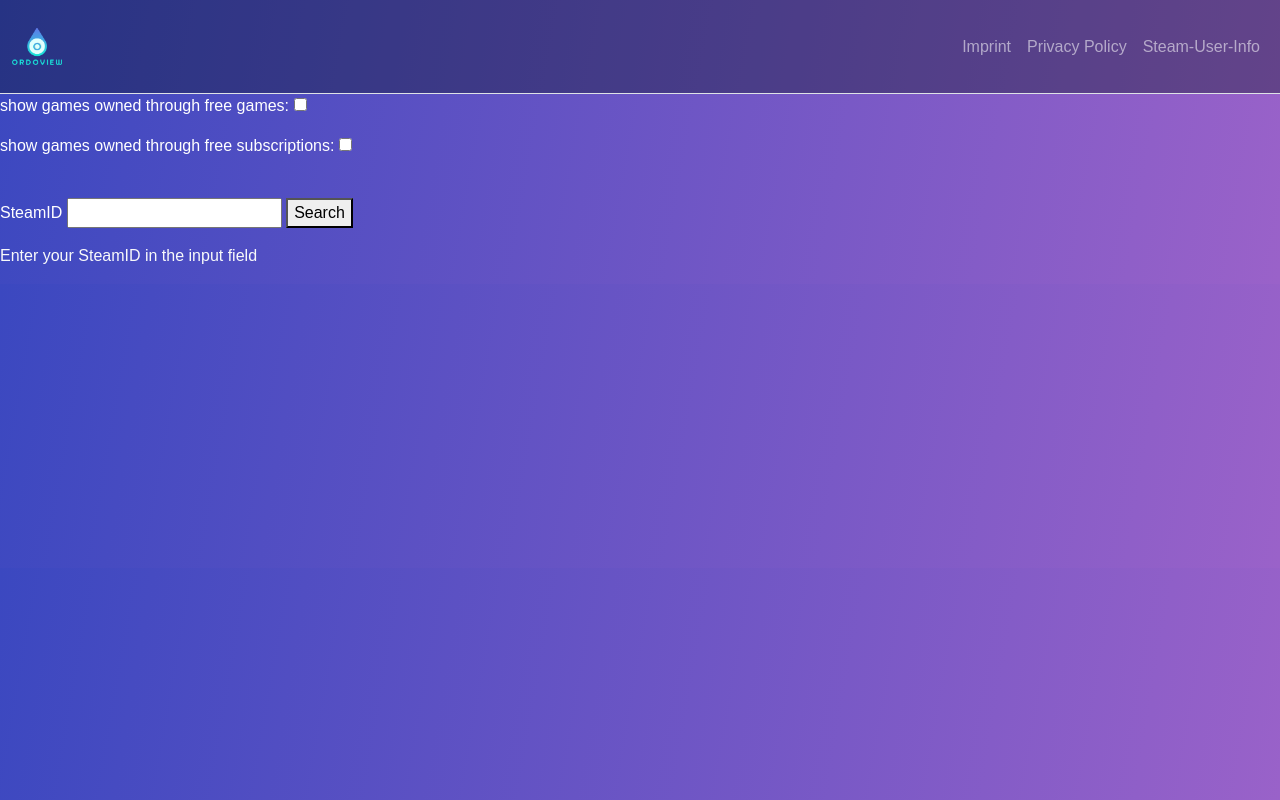
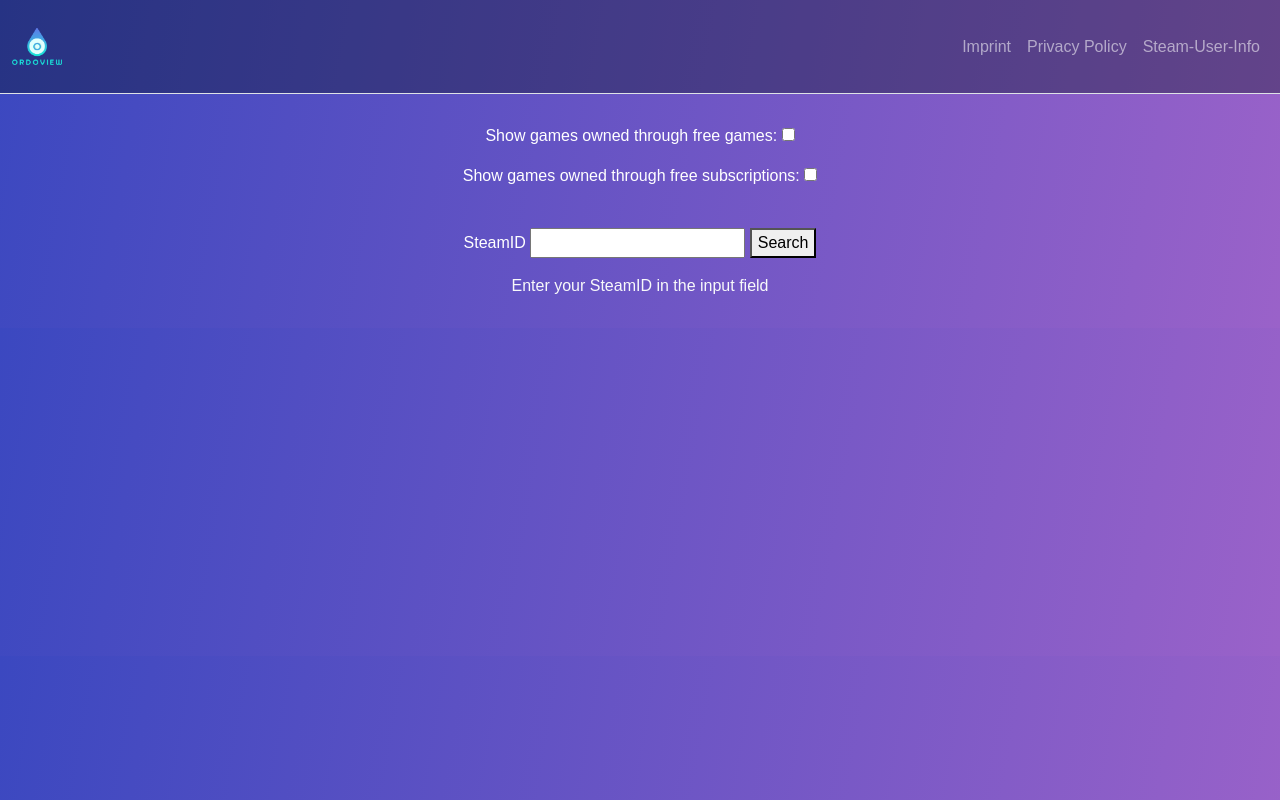
Before and after one commit to Chris42221/OrdoView, a SvelteKit app: page /Steam-User-Info in a window 1280 px wide. Built offline with nearby package versions, Linux system fonts and the light colour scheme.

Commit message:
recently play

```diff
--- a/src/app.css
+++ b/src/app.css
@@ -75,3 +75,9 @@ td:first-child {
 .da {
     color: white;
 }
+
+.form_für_steam_user_info {
+    text-align: center;
+    margin-top: 30px;
+    margin-bottom: 30px;
+}
--- a/src/routes/Steam-User-Info/+page.svelte
+++ b/src/routes/Steam-User-Info/+page.svelte
@@ -5,12 +5,12 @@
 </script>
 
 
-<form method="POST" class="white-text">
+<form method="POST" class="form_für_steam_user_info">
 
   	<label class="white-text">
-		<p class="da">show games owned through free games:
+		<p class="da">Show games owned through free games:
 		<input type="checkbox" name="Steamid1OwnedGamesIncludeFreeGames" value="true"></p>
-    <p class="da">show games owned through free subscriptions:
+    <p class="da">Show games owned through free subscriptions:
 		<input type="checkbox" name="Steamid1OwnedGamesIncludeFreeSubs" value="true"></p>
 	</label>
 
@@ -111,10 +111,10 @@ Der Ihanlt in den ifs kann geändert werden
 
       <!-- Recently Played Games -->
       <div class="carousel-item">
-        <div class="card mb-3 bg-dark text-white" style="max-width: 1620px; max-height: 500px; height: 500px;">
+  <div class="card mb-3 bg-dark text-white" style="max-width: 1620px; height: 500px;">
     <div class="card-body">
       <h5 class="card-title">Recently Played Games</h5>
-            <div class="row">
+      <div class="row overflow-auto" style="max-height: 400px;"> <!-- Scrollbereich -->
         {#each form?.User1DataJson?.recentplayedgames.response.games as game}
           <div class="col-md-6 mb-3">
             <div class="card bg-secondary">
```
Lines whose indentation alone changed are shown as unchanged.
